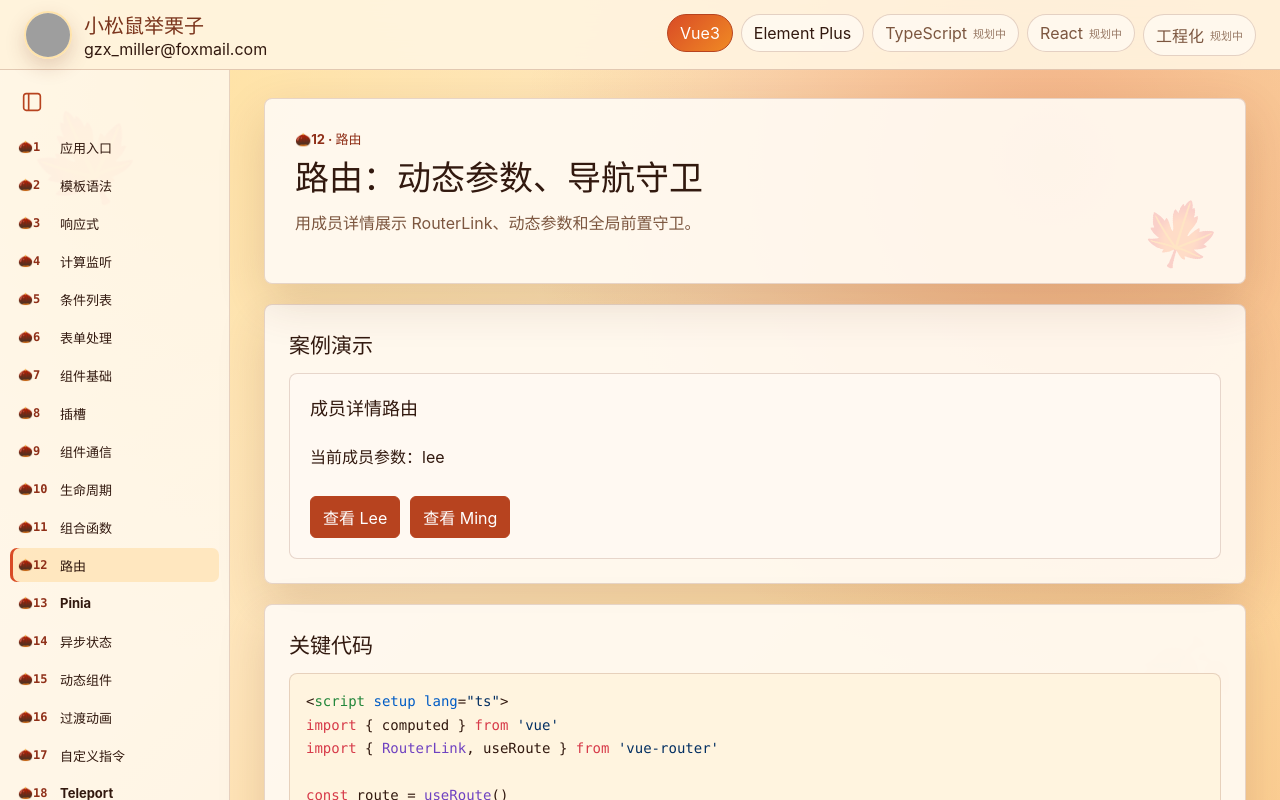
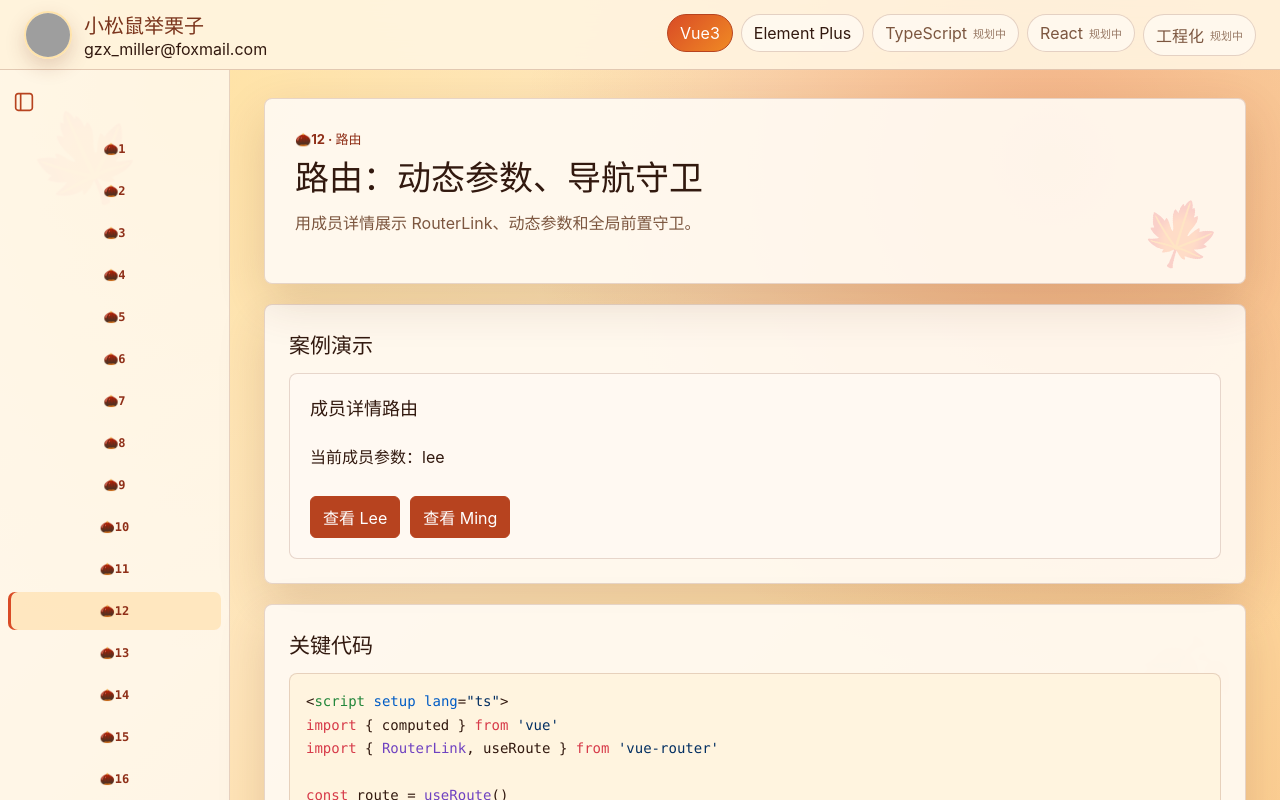
Before and after one commit to gzx-miller/total-vue, a Vue app: page /vue/k-12/routing/lee in a window 1280 px wide. Shown: the top 800 px of the page. Built offline with nearby package versions, Linux system fonts and the light colour scheme; grey boxes are pictures that could not be loaded.

Commit message:
fix: sidebar toggle in wide view

```diff
--- a/src/style.css
+++ b/src/style.css
@@ -286,6 +286,35 @@ li + li {
   display: grid;
   grid-template-columns: 230px minmax(0, 1fr);
   min-height: calc(100vh - 69px);
+}
+
+.app-shell:not(.sidebar-expanded) .sidebar {
+  padding: 16px 8px;
+}
+
+.app-shell:not(.sidebar-expanded) .sidebar-heading {
+  margin: 0 0 12px;
+}
+
+.app-shell:not(.sidebar-expanded) .lesson-nav {
+  gap: 4px;
+}
+
+.app-shell:not(.sidebar-expanded) .lesson-link {
+  display: grid;
+  grid-template-columns: 1fr;
+  place-items: center;
+  min-height: 38px;
+  padding: 7px 4px;
+  text-align: center;
+}
+
+.app-shell:not(.sidebar-expanded) .lesson-link span {
+  font-size: 12px;
+}
+
+.app-shell:not(.sidebar-expanded) .lesson-link strong {
+  display: none;
 }
 
 .sidebar {
```
